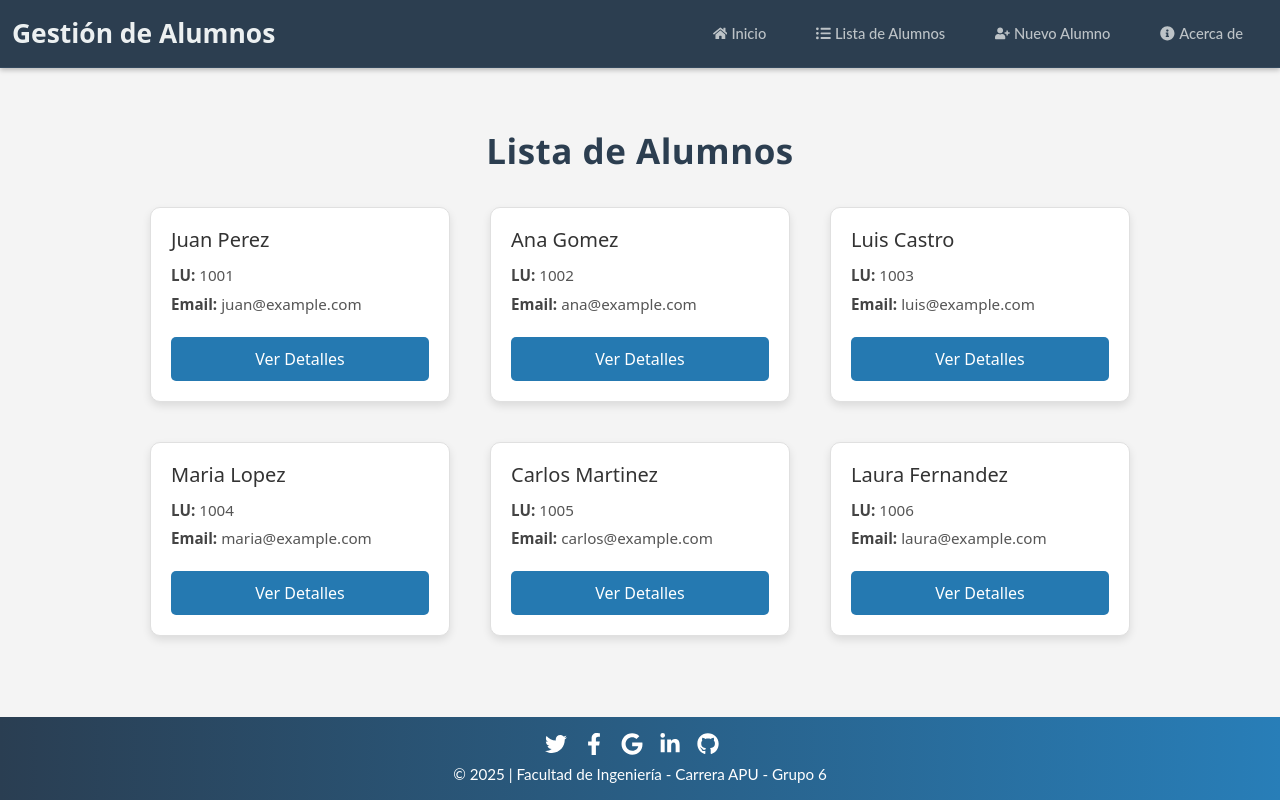
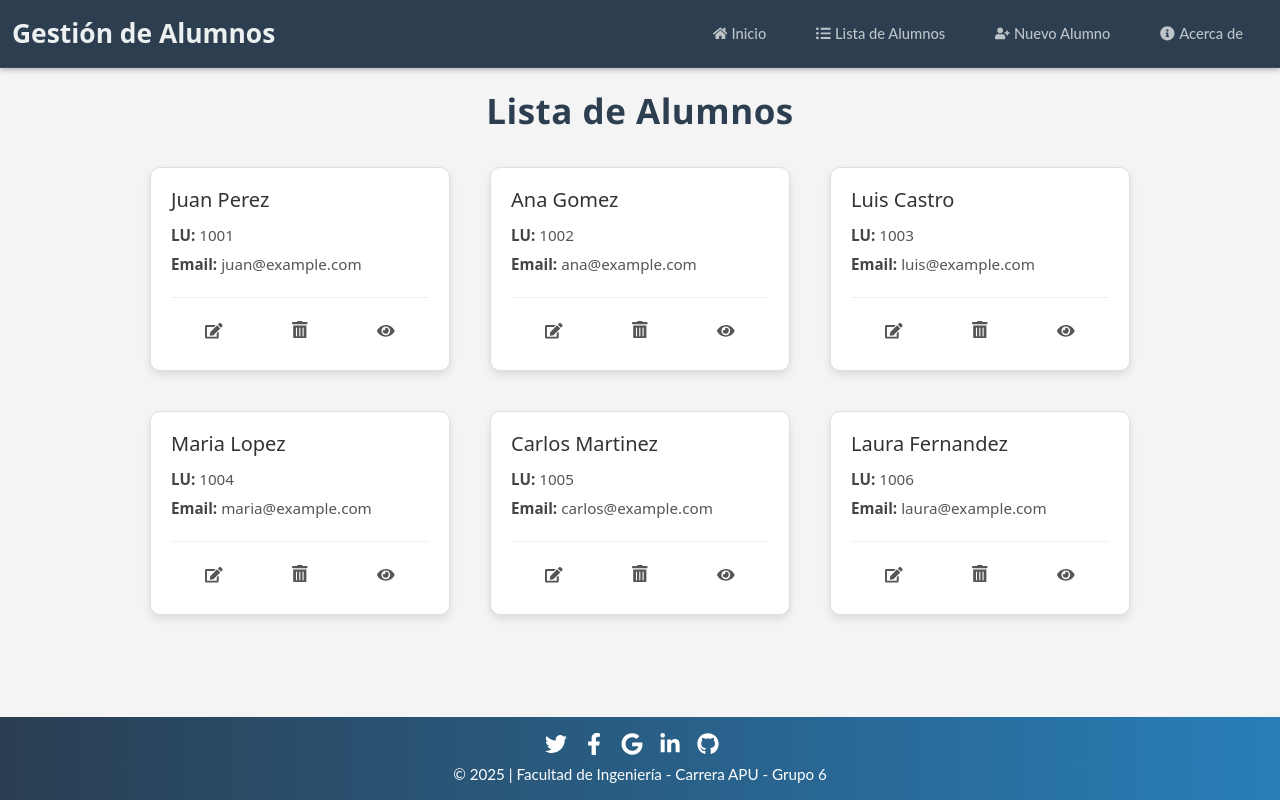
Before and after one commit to Nicolas-Barboza/pv_tp5_grupo6, a React (Vite) app: page /alumnos in a window 1280 px wide. Built offline with nearby package versions, Linux system fonts and the light colour scheme.

Commit message:
feat(AlumnoCard, AlumnosList):agregar modal de confirmación para la eliminación; refactorizar componentes para manejar la lógica de eliminación y mejorar las interacciones de la interfaz de usuario

```diff
--- a/src/App.jsx
+++ b/src/App.jsx
@@ -53,10 +53,10 @@ function App() {
       <Router>
         <div className="app-container">
           <NavBar />
-          <main className="content-wrap" style={{ paddingTop: "50px" }}>
+          <main className="content-wrap" style={{ paddingTop: "10px" }}>
              <div className="main-content-area">
             <Routes>
-              <Route path="/alumnos" element={<AlumnosList alumnos={alumnos} />} />
+              <Route path="/alumnos" element={<AlumnosList alumnos={alumnos} onEliminarAlumno={handleEliminarAlumno} />} />
               <Route path="/alumnos/:lu" element={<DetalleAlumno alumnos={alumnos} onEliminar={handleEliminarAlumno} />} />
               <Route path="/alumnos/nuevo" element={<AlumnoForm alumnos={alumnos} onGuardar={handleGuardarAlumno}/>} />
               <Route path="/alumnos/:lu/editar" element={<AlumnoForm alumnos={alumnos} onGuardar={handleGuardarAlumno} />} />
--- a/src/components/AlumnoCard.jsx
+++ b/src/components/AlumnoCard.jsx
@@ -1,10 +1,26 @@
+import React from 'react';
 import { Link } from 'react-router-dom';
 import styles from '../styles/AlumnoCard.module.css';
+import { FaEdit, FaTrashAlt, FaEye } from 'react-icons/fa';
+import ConfirmacionModal from './ConfirmacionModal';
 
-function AlumnoCard({ alumno }) {
+
+function AlumnoCard({ alumno, onEliminar  }) {
     if (!alumno) {
         return null;
     }
+    const [showModal, setShowModal] = React.useState(false);
+
+    const handleEliminarClick = () => {
+        setShowModal(true);
+    };
+
+    const handleConfirmarEliminar = () => {
+        if (alumno && onEliminar) {
+            onEliminar(alumno.lu);
+            navigate('/alumnos');
+        }
+    };
 
     return (
         <div className={styles.alumnoCard}>
@@ -13,9 +29,26 @@ function AlumnoCard({ alumno }) {
                 <p><strong>LU:</strong> {alumno.lu}</p>
                 <p><strong>Email:</strong> {alumno.email}</p>
             </div>
-            <Link to={`/alumnos/${alumno.lu}`} className={styles.detalleLink}>Ver Detalles</Link>
+            <div className={styles.actionsContainer}>
+                <Link to={`/alumnos/${alumno.lu}/editar`} className={styles.iconLink} title="Editar Alumno">
+                    <FaEdit />
+                </Link>
+                <button onClick={handleEliminarClick} className={styles.iconButton} title="Eliminar Alumno">
+                    <FaTrashAlt />
+                </button>
+                <Link to={`/alumnos/${alumno.lu}`} className={styles.iconLink} title="Ver Detalles">
+                    <FaEye />
+                </Link>
+            </div>
+
+            <ConfirmacionModal
+                show={showModal}
+                onHide={() => setShowModal(false)}
+                onConfirm={handleConfirmarEliminar}
+                title="Confirmar Eliminación"
+                message={`¿Estás seguro de que deseas eliminar al alumno ${alumno.nombre} ${alumno.apellido} (LU: ${alumno.lu})?`}
+            />
         </div>
     );
 }
-
 export default AlumnoCard;
--- /dev/null
+++ b/src/components/ConfirmacionModal.jsx
@@ -0,0 +1,24 @@
+// ConfirmacionModal.jsx (Componente reutilizable)
+import React from 'react';
+import { Modal, Button } from 'react-bootstrap';
+
+function ConfirmacionModal({ show, onHide, onConfirm, title, message, confirmButtonText = "Confirmar", cancelButtonText = "Cancelar", confirmVariant = "primary" }) {
+    return (
+        <Modal show={show} onHide={onHide} centered>
+            <Modal.Header closeButton>
+                <Modal.Title>{title}</Modal.Title>
+            </Modal.Header>
+            <Modal.Body>{message}</Modal.Body>
+            <Modal.Footer>
+                <Button variant="secondary" onClick={onHide}>
+                    {cancelButtonText}
+                </Button>
+                <Button variant={confirmVariant} onClick={onConfirm}>
+                    {confirmButtonText}
+                </Button>
+            </Modal.Footer>
+        </Modal>
+    );
+}
+
+export default ConfirmacionModal;
--- a/src/styles/AlumnoCard.module.css
+++ b/src/styles/AlumnoCard.module.css
@@ -38,18 +38,39 @@
     color: #444;
 }
 
-.detalleLink {
-    display: block;
-    padding: 10px 15px;
-    background-color: #2579b1;
-    color: white !important;
-    text-decoration: none;
-    border-radius: 5px;
-    text-align: center;
-    transition: background-color 0.2s ease;
+.actionsContainer {
+    display: flex;
+    justify-content: space-around;
+    align-items: center;
     margin-top: auto;
+    padding-top: 10px;
+    border-top: 1px solid #f0f0f0;
 }
 
-.detalleLink:hover {
-    background-color: #0056b3;
+.iconLink,
+.iconButton {
+    color: #555;
+    font-size: 1.1em;
+    text-decoration: none;
+    padding: 8px;
+    border-radius: 50%;
+    transition: color 0.2s ease-in-out, background-color 0.2s ease-in-out;
 }
+
+.iconLink:hover,
+.iconButton:hover {
+    color: #007bff;
+    background-color: rgba(0, 123, 255, 0.1);
+}
+
+.iconButton {
+    background: none;
+    border: none;
+    cursor: pointer;
+    line-height: 1;
+}
+
+.iconButton:hover {
+    color: #dc3545;
+    background-color: rgba(220, 53, 69, 0.1);
+}
--- a/src/views/AlumnosList.jsx
+++ b/src/views/AlumnosList.jsx
@@ -29,7 +29,7 @@ const alumnoListWrapperStyle = {
 };
 
 
-function AlumnoList({ alumnos }) {
+function AlumnoList({ alumnos ,onEliminarAlumno }) {
     if (!alumnos || alumnos.length === 0) {
         return (
             <div style={alumnoListWrapperStyle}>
@@ -50,6 +50,7 @@ function AlumnoList({ alumnos }) {
                     <AlumnoCard
                         key={alumno.lu}
                         alumno={alumno}
+                        onEliminar={onEliminarAlumno}
                     />
                 ))}
             </div>
```
